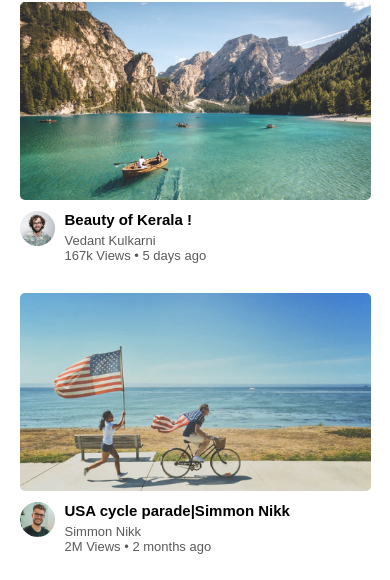
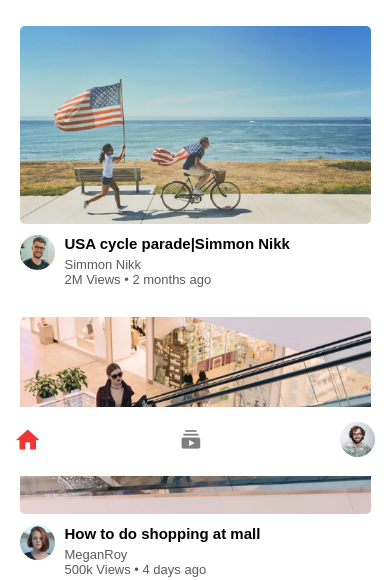
Before and after one commit to VedantK1610/Youtube_clone, a plain HTML site: page index.html in a window 390 px wide. Shown: the part 368-948 px from the top of the page. Drawn offline with Linux system fonts and the light colour scheme.

Commit message:
completed main with responsiveness

```diff
--- a/index.html
+++ b/index.html
@@ -151,6 +151,16 @@
     </div>
 
 
+
+
+    <div class="nav-mobile flex-div">
+        <div class="nav-mobile-main flex-div">
+            <a href=""><img src="images/home.png" alt="" class="home"></a>
+            <a href=""><img src="images/subscriprion.png" class="subscription" alt=""></a>
+            <a href=""><img src="images/Jack.png" alt="" class="user-icon"></a>
+        </div>
+    </div>
+
 <script src="script.js"></script>
 </body>
 </html>
--- a/style.css
+++ b/style.css
@@ -197,6 +197,9 @@ nav{
     margin-bottom: 5px;
     font-size: 15px;
 }
+.nav-mobile{
+    display: none;
+}
 /* responsiveness*/
 @media (max-width:900px){
     .menu-icon{
@@ -222,4 +225,25 @@ nav{
         display: block;
         width: 20px;
     }
+    .nav-mobile{
+        display: block;
+        position: sticky;
+        bottom: 0;
+        background-color: #fff;
+    }
+    .nav-mobile .nav-mobile-main{
+        justify-content: space-between;
+    }
+    .nav-mobile .user-icon{
+        width: 35px;
+        border-radius: 50%;
+        margin: 15px;
+    }
+    .nav-mobile .subscription,.home{
+        width: 25px;
+        margin: 15px;
+    }
+    .banner{
+        display: none;
+    }
 }
```
